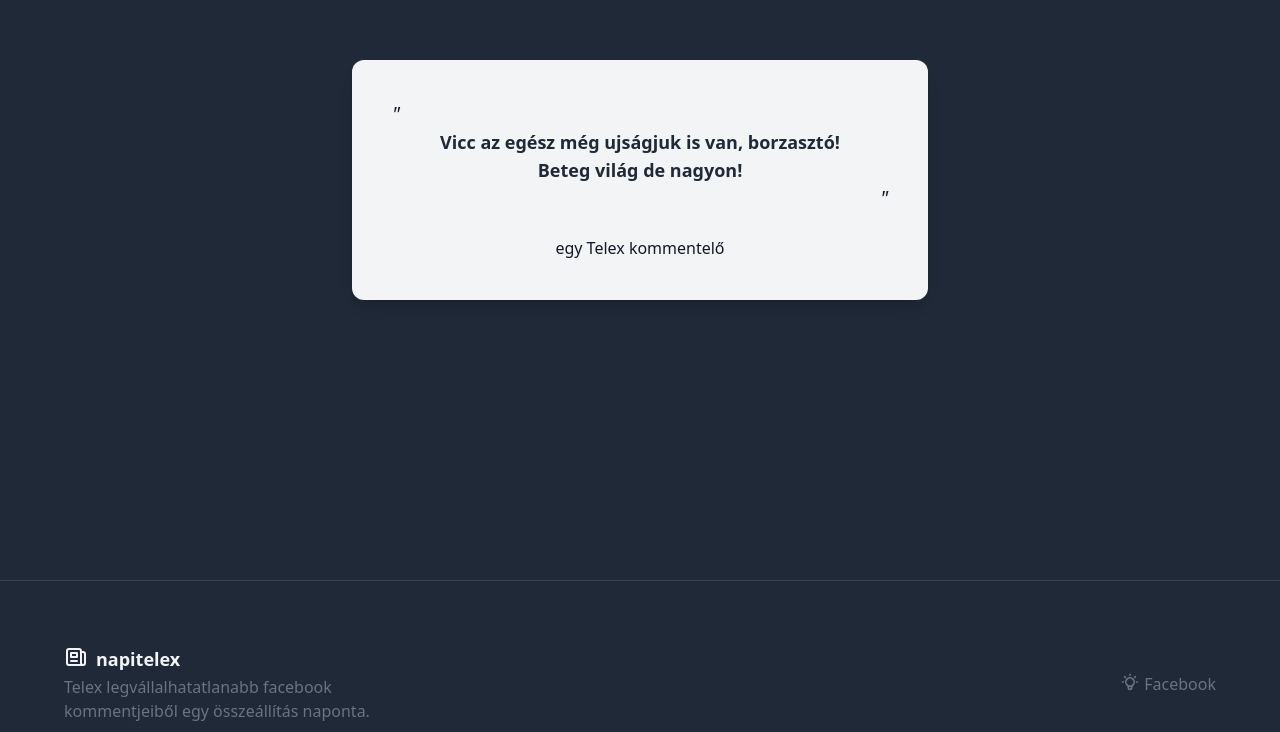
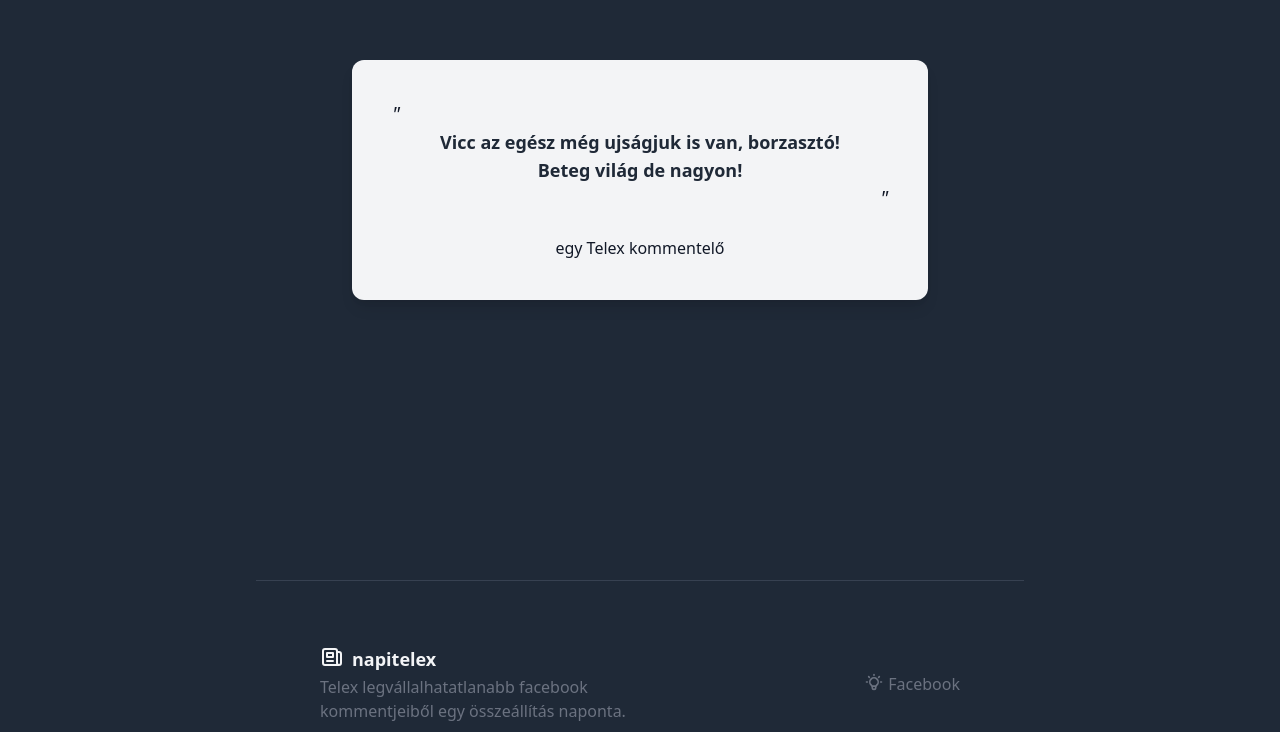
Before and after one commit to sndrrrkrly/napi-telex, a Vue app: page / in a window 1280 px wide. Shown: the part 220-952 px from the top of the page. Built offline with nearby package versions, Linux system fonts and the light colour scheme.

Commit message:
responsive

```diff
--- a/src/App.vue
+++ b/src/App.vue
@@ -6,7 +6,7 @@
           <em>"</em>
         </p>
 
-        <h1 class = "text-gray-800 font-bold text-xl md:text-lg text-center">
+        <h1 class = "text-gray-800 font-bold text-xl md:text-lg sm:text-sm text-center">
           <div class="pre-formatted">
             {{ selectedComment }}
           </div>
@@ -26,7 +26,7 @@
   </div>
 
   <footer class = 'px-50 bg-gray-800 text-gray-100'>
-    <div class = 'max-w-7xl mx-auto py-12 px-4 sm:px-6 lg:py-6 lg:px-8 border-t border-gray-700'>
+    <div class = 'max-w-7xl md:max-w-3xl sm:max-w-xl mx-auto py-12 px-4 sm:px-6 lg:py-6 lg:px-8 border-t border-gray-700'>
       <div class = 'mt-2 py-8 px-4 sm:px-6 lg:px-8 md:flex md:items-center md:justify-between'>
         <div class = 'flex space-x-2 md:order-2'>
           <p class="text-gray-500 inline-flex space-x-1">
```
